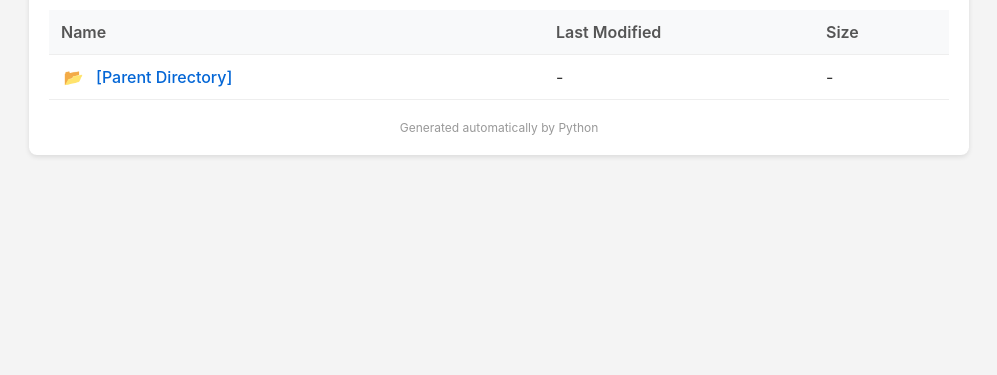
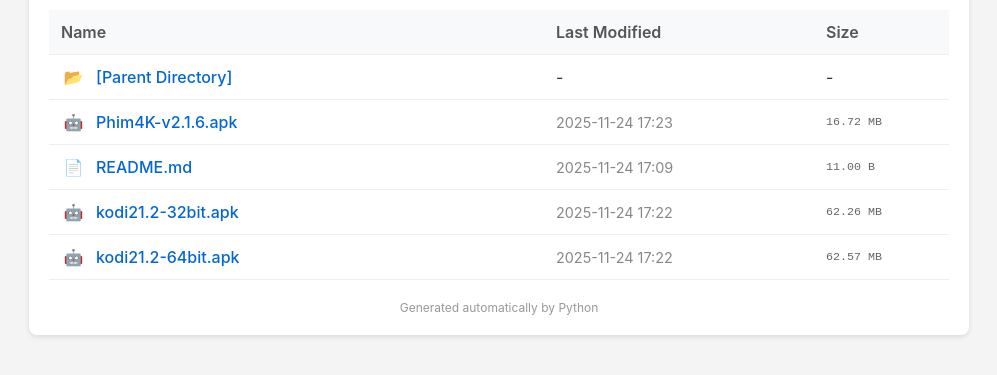
Before and after one commit to TNB88/repo.kodi, a plain HTML site: page index.html in a window 1280 px wide. Shown: the part 107-482 px from the top of the page, without its empty margins (141-1138 px from the left). Drawn offline with Linux system fonts and the light colour scheme.

Commit message:
them app moi
them app moi

```diff
--- a/index.html
+++ b/index.html
@@ -38,6 +38,30 @@
                 <td>-</td>
             </tr>
 
+            <tr>
+                <td><a href="Phim4K-v2.1.6.apk"><span class="icon">🤖</span> Phim4K-v2.1.6.apk</a></td>
+                <td class="date">2025-11-24 17:23</td>
+                <td class="size">16.72 MB</td>
+            </tr>
+
+            <tr>
+                <td><a href="README.md"><span class="icon">📄</span> README.md</a></td>
+                <td class="date">2025-11-24 17:09</td>
+                <td class="size">11.00 B</td>
+            </tr>
+
+            <tr>
+                <td><a href="kodi21.2-32bit.apk"><span class="icon">🤖</span> kodi21.2-32bit.apk</a></td>
+                <td class="date">2025-11-24 17:22</td>
+                <td class="size">62.26 MB</td>
+            </tr>
+
+            <tr>
+                <td><a href="kodi21.2-64bit.apk"><span class="icon">🤖</span> kodi21.2-64bit.apk</a></td>
+                <td class="date">2025-11-24 17:22</td>
+                <td class="size">62.57 MB</td>
+            </tr>
+
         </tbody>
     </table>
     <div class="footer">Generated automatically by Python</div>
```
Also changed, not shown: 3 other files.
